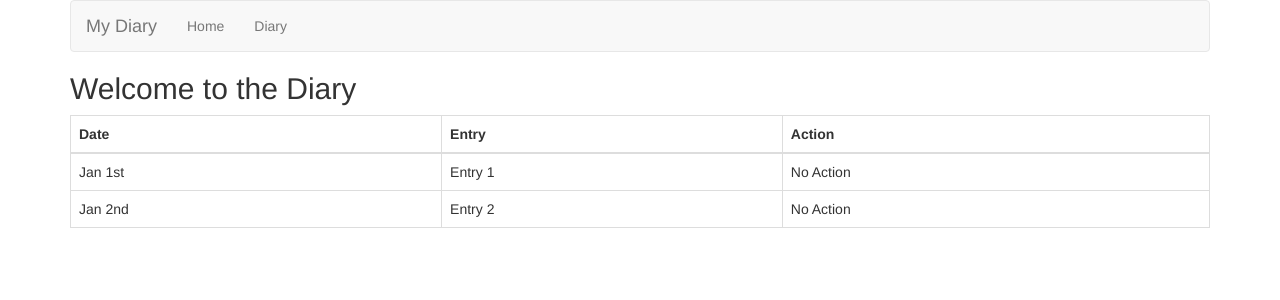
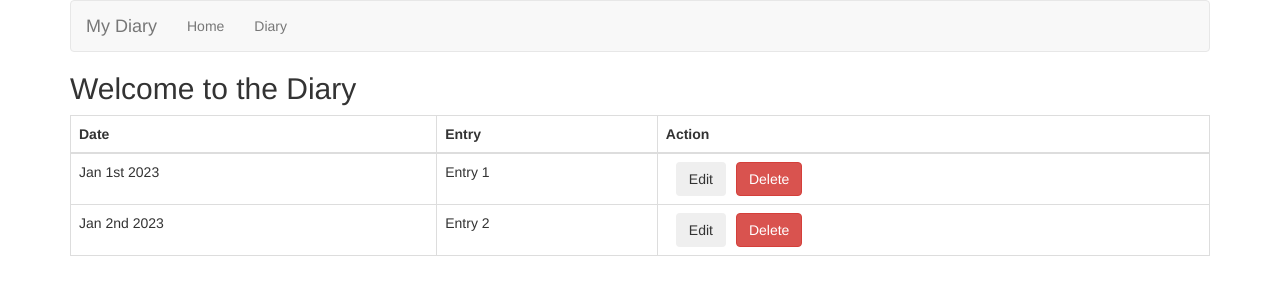
Before and after one commit to liteninkiran/aneesh-mistry-mean-2022, an Angular app: page / in a window 1280 px wide. Shown: the top 300 px of the page. Built offline with nearby package versions, Linux system fonts and the light colour scheme.

Commit message:
Use data from service

```diff
--- a/src/app/diary/diary.component.css
+++ b/src/app/diary/diary.component.css
@@ -0,0 +1,3 @@
+button {
+    margin-left: 10px;
+}
--- a/src/app/diary/diary.component.html
+++ b/src/app/diary/diary.component.html
@@ -9,15 +9,13 @@
         </tr>
     </thead>
     <tbody>
-        <tr>
-            <td>Jan 1st</td>
-            <td>Entry 1</td>
-            <td>No Action</td>
-        </tr>
-        <tr>
-            <td>Jan 2nd</td>
-            <td>Entry 2</td>
-            <td>No Action</td>
+        <tr *ngFor="let diaryEntry of diaryEntries">
+            <td>{{ diaryEntry.date }}</td>
+            <td>{{ diaryEntry.entry }}</td>
+            <td>
+                <button class="btn btn-light">Edit</button>
+                <button class="btn btn-danger">Delete</button>
+            </td>
         </tr>
     </tbody>
 </table>
--- a/src/app/shared/diary-data.component.ts
+++ b/src/app/shared/diary-data.component.ts
@@ -5,8 +5,8 @@ import { DiaryEntry } from './diary-entry.model';
 export class DiaryDataService {
 
     diaryEntries: DiaryEntry[] = [
-        new DiaryEntry('Jan 1st', 'Entry 1', 'No Action'),
-        new DiaryEntry('Jan 2nd', 'Entry 2', 'No Action'),
+        new DiaryEntry('Jan 1st 2023', 'Entry 1'),
+        new DiaryEntry('Jan 2nd 2023', 'Entry 2'),
     ];
 
 }
--- a/src/app/shared/diary-entry.model.ts
+++ b/src/app/shared/diary-entry.model.ts
@@ -1,5 +1,5 @@
 export class DiaryEntry {
-    constructor(public date: String, public entry: String, public action: String) {
+    constructor(public date: String, public entry: String) {
 
     }
 }
```
